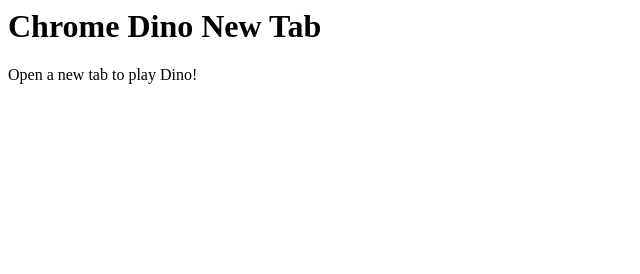
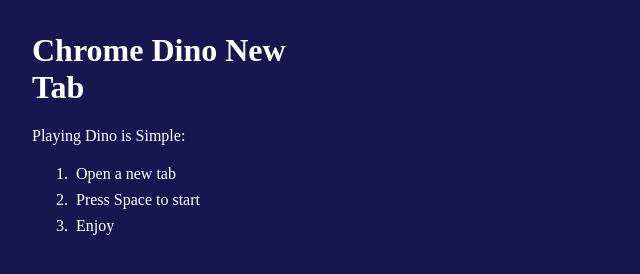
Before and after one commit to alvyynm/chrome-dino-newtab, a browser extension: page src/index.html in a window 1280 px wide. Shown: the whole page, without its empty margins (0-640 px from the left). Drawn offline with Linux system fonts and the light colour scheme.

Commit message:
chore: add instructions to pop-up

```diff
--- a/src/index.html
+++ b/src/index.html
@@ -2,10 +2,16 @@
   <head>
     <meta charset="UTF-8" />
     <meta name="viewport" content="width=device-width, initial-scale=1.0" />
+    <link rel="stylesheet" href="./index.css" />
     <title>Chrome Dino New Tab</title>
   </head>
   <body>
     <h1>Chrome Dino New Tab</h1>
-    <p>Open a new tab to play Dino!</p>
+    <p>Playing Dino is Simple:</p>
+    <ol>
+      <li>Open a new tab</li>
+      <li>Press Space to start</li>
+      <li>Enjoy</li>
+    </ol>
   </body>
 </html>
```
